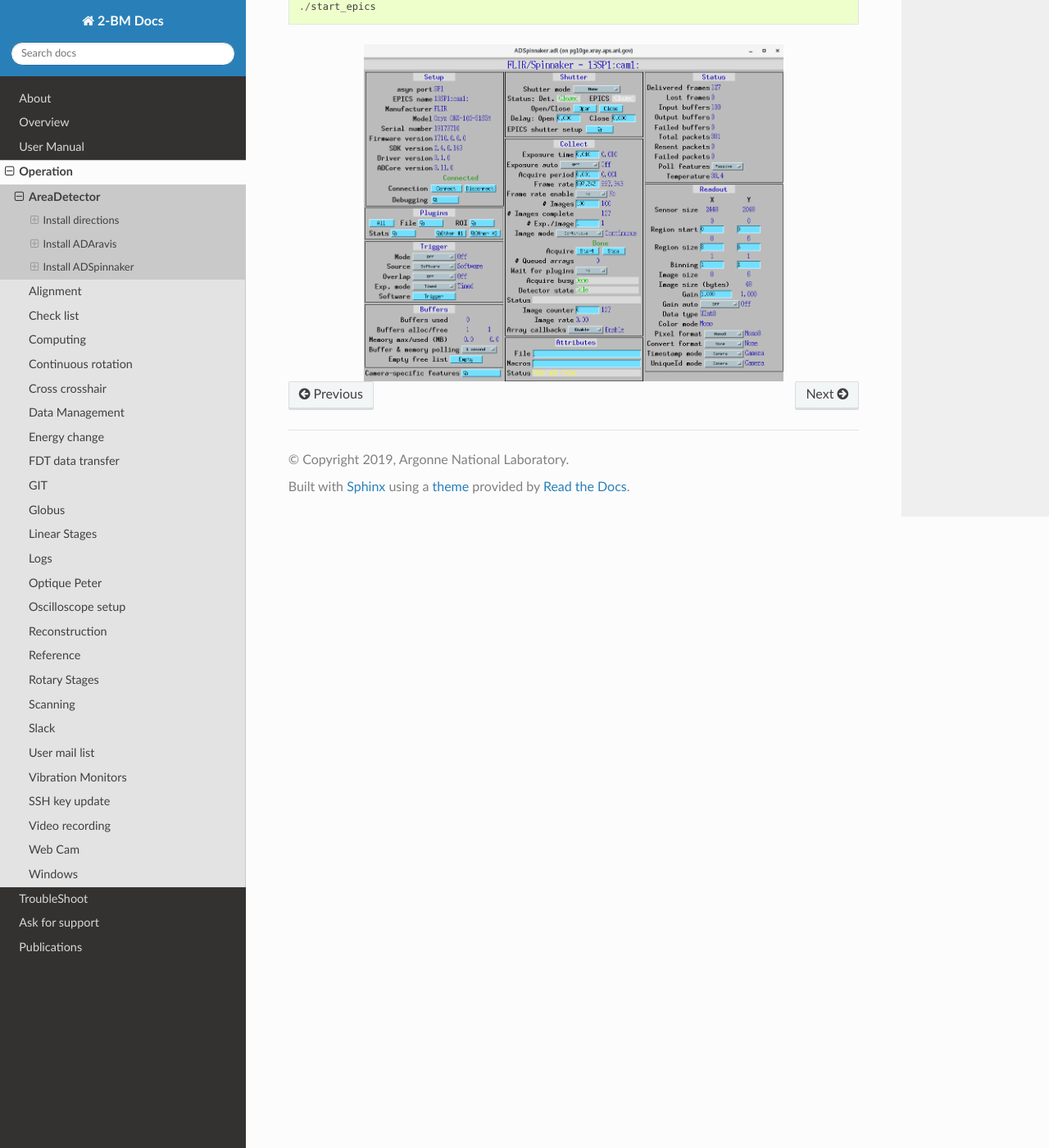
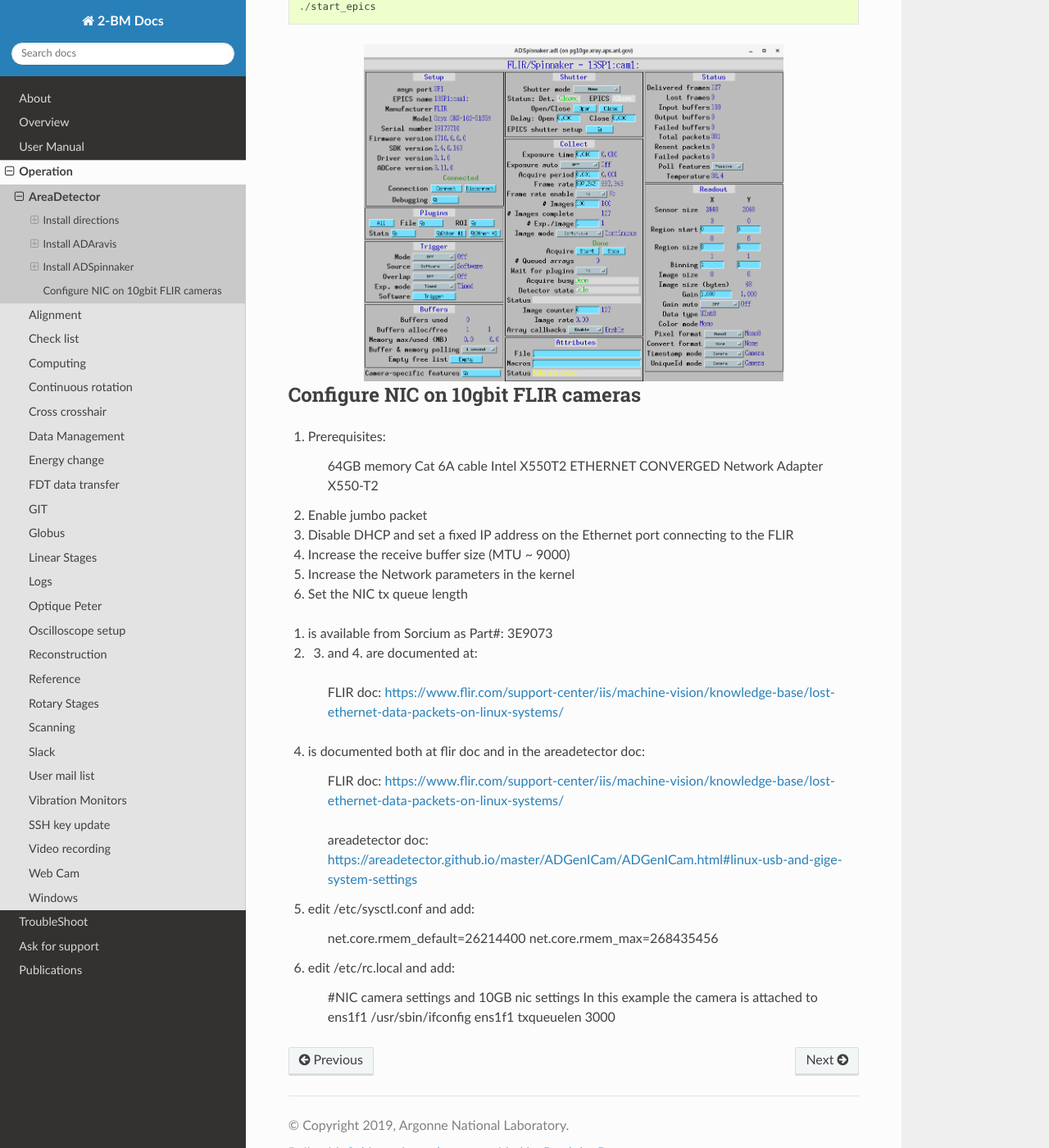
Before and after one commit to xray-imaging/2bm-docs, a Sphinx documentation site: the page built from docs/source/ops/item_010.rst, in a window 1280 px wide and 1400 px high, scrolled down 8307 px. Shown: the whole window at 82% size. Built offline with Sphinx 7.4.7 and the Read the Docs theme 2.0.0, drawn with Linux system fonts in a browser that asks for light colours; the version number could not be read and is left out.

Commit message:
added NIC confifuration on 10gbit FLIR cameras

```diff
--- a/docs/source/ops/item_010.rst
+++ b/docs/source/ops/item_010.rst
@@ -387,3 +387,44 @@ Start ADSpinnaker
    :width: 512px
    :align: center
    :alt: ADSim_00
+
+
+====================================
+Configure NIC on 10gbit FLIR cameras
+====================================
+
+
+
+1. Prerequisites:
+
+    64GB memory
+    Cat 6A cable
+    Intel X550T2 ETHERNET CONVERGED Network Adapter X550-T2
+
+2. Enable jumbo packet
+3. Disable DHCP and set a fixed IP address on the Ethernet port connecting to the FLIR
+4. Increase the receive buffer size (MTU ~ 9000)
+5. Increase the Network parameters in the kernel
+6. Set the NIC tx queue length
+
+1. is available from Sorcium as Part#: 3E9073
+
+2. 3. and 4. are documented at:
+
+     FLIR doc: https://www.flir.com/support-center/iis/machine-vision/knowledge-base/lost-ethernet-data-packets-on-linux-systems/
+
+4. is documented both at flir doc and in the areadetector doc:
+
+    FLIR doc: https://www.flir.com/support-center/iis/machine-vision/knowledge-base/lost-ethernet-data-packets-on-linux-systems/
+
+    areadetector doc: https://areadetector.github.io/master/ADGenICam/ADGenICam.html#linux-usb-and-gige-system-settings
+
+5. edit /etc/sysctl.conf and add:
+
+    net.core.rmem_default=26214400
+    net.core.rmem_max=268435456
+
+6. edit /etc/rc.local and add:
+
+    #NIC camera settings and  10GB nic settings  In this example the camera is attached to  ens1f1
+    /usr/sbin/ifconfig ens1f1 txqueuelen 3000
```
